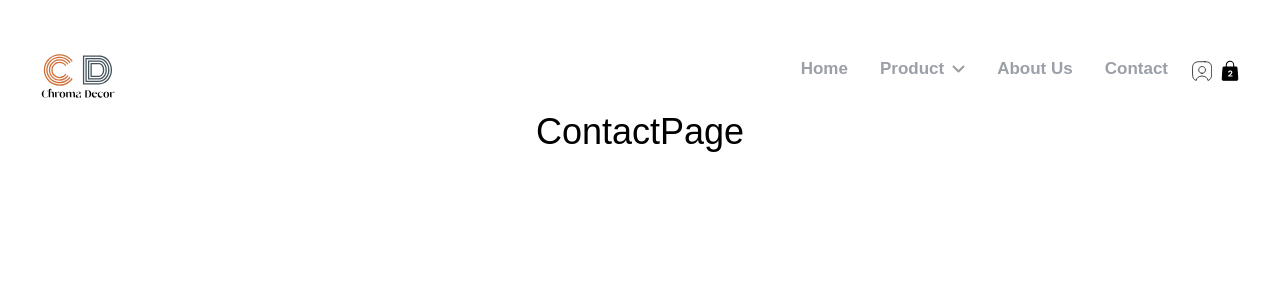
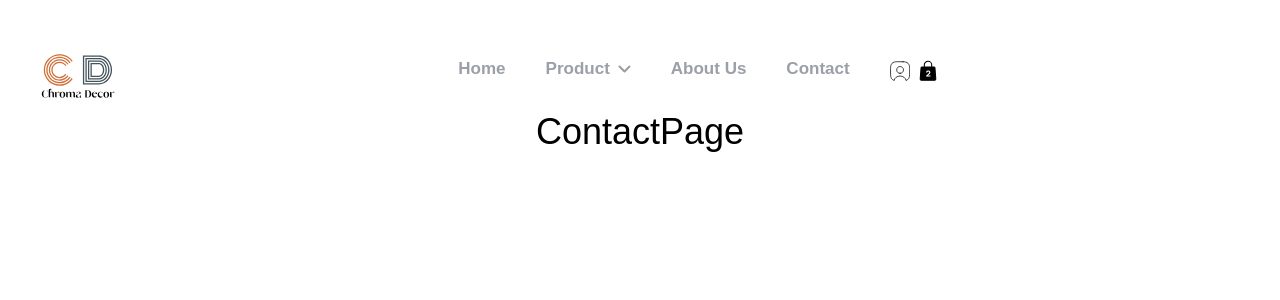
Before and after one commit to stevenmukama/Home-Decor, a React (Vite) app: page /contactUs in a window 1280 px wide. Shown: the top 300 px of the page. Built offline with nearby package versions, Linux system fonts and the light colour scheme.

Commit message:
add more changes

```diff
--- a/src/components/navBar.jsx
+++ b/src/components/navBar.jsx
@@ -42,8 +42,8 @@ const NavBar = () => {
 					className='w-auto h-auto'
 					alt='Logo'
 				/>
-				<div className='items-center justify-evenly hidden gap-6 min-[1207px]:flex pr-10'>
-					<ul className='flex gap-8'>
+				<div className='items-center justify-around hidden gap-10 min-[1207px]:flex pr-10'>
+					<ul className='flex gap-10'>
 						{navItems.map((item, index) => (
 							<li key={item.path}>
 								<Link
@@ -80,6 +80,7 @@ const NavBar = () => {
 						/>
 					</div>
 				</div>
+				<div />
 				<div className='flex items-center min-[1207px]:hidden'>
 					<button onClick={toggleMenu}>
 						<svg
@@ -130,11 +131,6 @@ const NavBar = () => {
 								{index === 2 ? (
 									<div className='flex items-center gap-2'>
 										<span>{item.name}</span>
-										{/* <img
-                      src={item.imgIcon}
-                      alt={item.name}
-                      className="w-auto h-auto"
-                    /> */}
 									</div>
 								) : (
 									item.name
```
